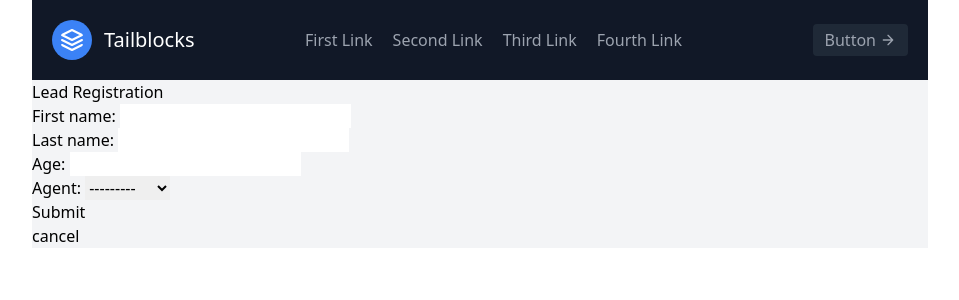
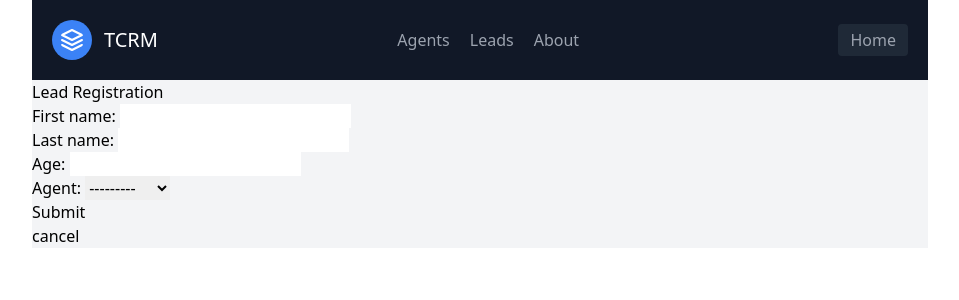
Before and after one commit to Taoheed-O/CRM_w_Django, a Django app: page /form/ in a window 1280 px wide. Shown: the top 300 px of the page, without its empty margins (160-1119 px from the left). Run offline with Django 3.2, Linux system fonts and the light colour scheme; data comes from the database, SQL or seed files in the repository; both versions use the stored data as it was after the commit; some libraries are stand-ins or nearby versions.

Commit message:
styling with tailwind CSS

```diff
--- a/TCRM/leads/templates/leads/homepage.html
+++ b/TCRM/leads/templates/leads/homepage.html
@@ -10,17 +10,6 @@
     {% include 'leads/navbar.html' %}
     {% block content %}
     {% include 'leads/landingpage.html' %}
-    <div >
-    <h2><u> Leads Details </u></h2>
-    {% for lead in leads %}
-    <div>
-        <h3><a href="/{{ lead.id }}"> {{lead.first_name}} {{lead.last_name}} </a> : {{lead.age}}</h3>
-    </div>
-    {% endfor %}
-    <div>
-        <h4><a href="/form">create lead</a></h4>
-    </div>
-    </div>
     {% endblock content %}
 </div>
 
--- a/TCRM/leads/templates/leads/navbar.html
+++ b/TCRM/leads/templates/leads/navbar.html
@@ -4,18 +4,19 @@
       <svg xmlns="http://www.w3.org/2000/svg" fill="none" stroke="currentColor" stroke-linecap="round" stroke-linejoin="round" stroke-width="2" class="w-10 h-10 text-white p-2 bg-blue-500 rounded-full" viewBox="0 0 24 24">
         <path d="M12 2L2 7l10 5 10-5-10-5zM2 17l10 5 10-5M2 12l10 5 10-5"></path>
       </svg>
-      <span class="ml-3 text-xl">Tailblocks</span>
+      <span class="ml-3 text-xl">TCRM</span>
     </a>
     <nav class="md:ml-auto md:mr-auto flex flex-wrap items-center text-base justify-center">
-      <a class="mr-5 hover:text-white">First Link</a>
-      <a class="mr-5 hover:text-white">Second Link</a>
-      <a class="mr-5 hover:text-white">Third Link</a>
-      <a class="mr-5 hover:text-white">Fourth Link</a>
+      <a href="#" class="mr-5 hover:text-white">Agents</a>
+      <a href='/leadlist' class="mr-5 hover:text-white">Leads</a>
+<!--      <a class="mr-5 hover:text-white"></a>-->
+      <a href='#' class="mr-5 hover:text-white">About</a>
     </nav>
-    <button class="inline-flex items-center bg-gray-800 border-0 py-1 px-3 focus:outline-none hover:bg-gray-700 rounded text-base mt-4 md:mt-0">Button
-      <svg fill="none" stroke="currentColor" stroke-linecap="round" stroke-linejoin="round" stroke-width="2" class="w-4 h-4 ml-1" viewBox="0 0 24 24">
-        <path d="M5 12h14M12 5l7 7-7 7"></path>
-      </svg>
+    <button class="inline-flex items-center bg-gray-800 border-0 py-1 px-3 focus:outline-none hover:bg-gray-700 rounded text-base mt-4 md:mt-0">
+      <a href="/">Home</a>
+<!--      <svg fill="none" stroke="currentColor" stroke-linecap="round" stroke-linejoin="round" stroke-width="2" class="w-4 h-4 ml-1" viewBox="0 0 24 24">-->
+<!--        <path d="M5 12h14M12 5l7 7-7 7"></path>-->
+<!--      </svg>-->
     </button>
   </div>
 </header>
--- a/TCRM/leads/urls.py
+++ b/TCRM/leads/urls.py
@@ -1,5 +1,5 @@
 from django.urls import path
-from .views import homepage, lead_details, lead_form, lead_update, lead_delete
+from .views import homepage, lead_list, lead_form, lead_update, lead_delete, lead_details
 
 
 app_name = "leads"
@@ -7,7 +7,8 @@ app_name = "leads"
 
 urlpatterns = [
     path('', homepage, name="homepage"),
-    path('form/', lead_form, name="lead_form" ),
+    path('leadlist/', lead_list, name="leadlist"),
+    path('form/', lead_form, name="lead_form"),
     path('<int:pk>/update', lead_update, name="lead_update"),
     path('<int:pk>/delete', lead_delete, name="lead_delete"),
     path('<int:pk>/', lead_details, name="lead_details"),
--- a/TCRM/leads/views.py
+++ b/TCRM/leads/views.py
@@ -8,14 +8,18 @@ from .forms import LeadForm
 
 def homepage(request):
     # return HttpResponse("Hello world")
-    leads = Lead.objects.all()
-    context = {"leads":leads}
-    return render(request, 'leads/homepage.html', context)
+    return render(request, 'leads/homepage.html')
 
 
 def lead_details(request, pk):
     details = Lead.objects.get(id=pk)
-    context = {"details":details}
+    context = {"details": details}
+    return render(request, 'leaddetails.html', context)
+
+
+def lead_list(request):
+    leads = Lead.objects.all()
+    context = {"leads": leads}
     return render(request, 'leadlist.html', context)
 
 
@@ -26,9 +30,8 @@ def lead_form(request):
         if form.is_valid():
             form.save()
             return redirect('/')
-    context = {"form":form}
-    return render(request,'lead_form.html',context)
-
+    context = {"form": form}
+    return render(request, 'lead_form.html', context)
 
 
 def lead_update(request, pk):
@@ -38,9 +41,9 @@ def lead_update(request, pk):
         form = LeadForm(request.POST, instance=lead)
         if form.is_valid():
             form.save()
-            return redirect('/')
-    context = {"form":form,
-               "lead":lead}
+            return redirect('/leadlist')
+    context = {"form": form,
+               "lead": lead}
     return render(request, 'lead_update.html', context)
 
 
--- a/TCRM/templates/lead_form.html
+++ b/TCRM/templates/lead_form.html
@@ -10,7 +10,7 @@
         {{ form.as_p }}
         <input type="submit" placeholder="Submit" >
     </form>
-     <a href="/">cancel</a>
+     <a href="/leadlist">cancel</a>
 </div>
 </body>
 {% endblock content %}
```
Also changed, not shown: TCRM/templates/leaddetails.html (added, +17 -0 lines), TCRM/templates/leadlist.html (+9 -12 lines), TCRM/db.sqlite3.
